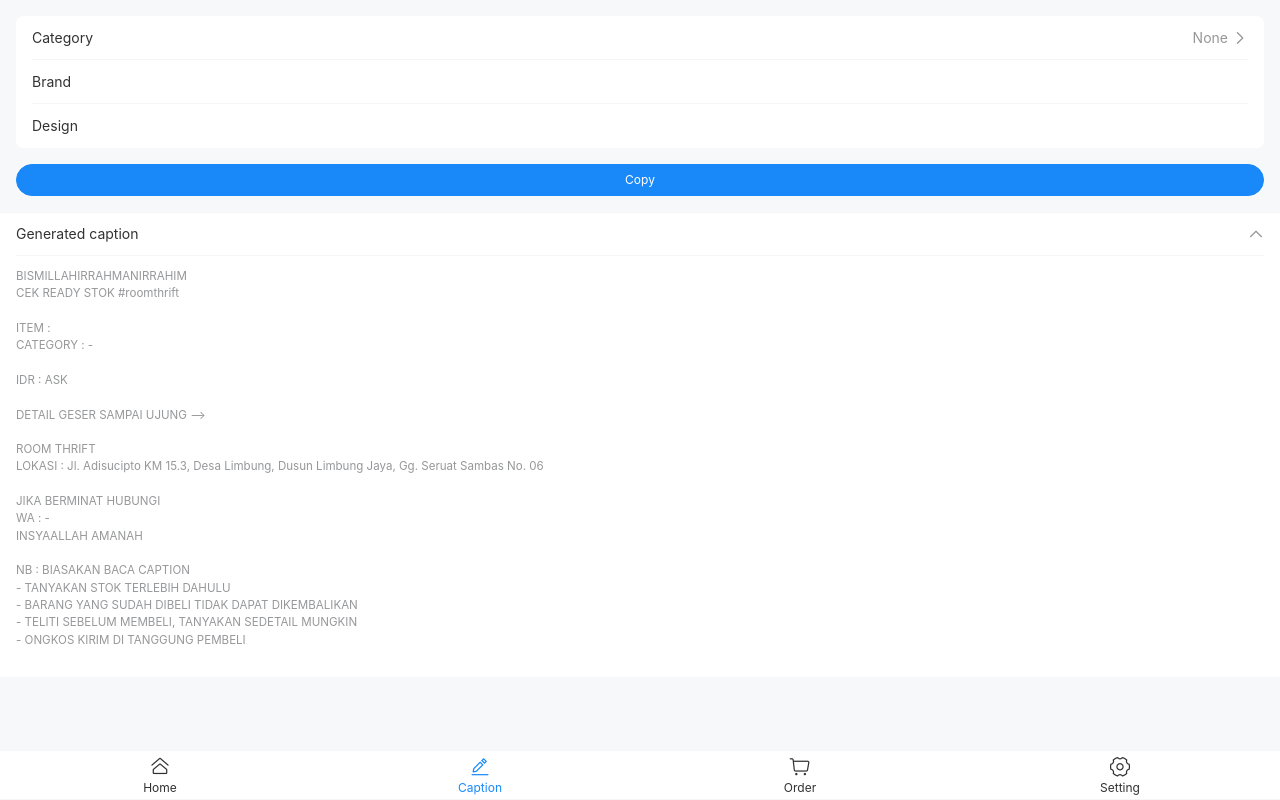
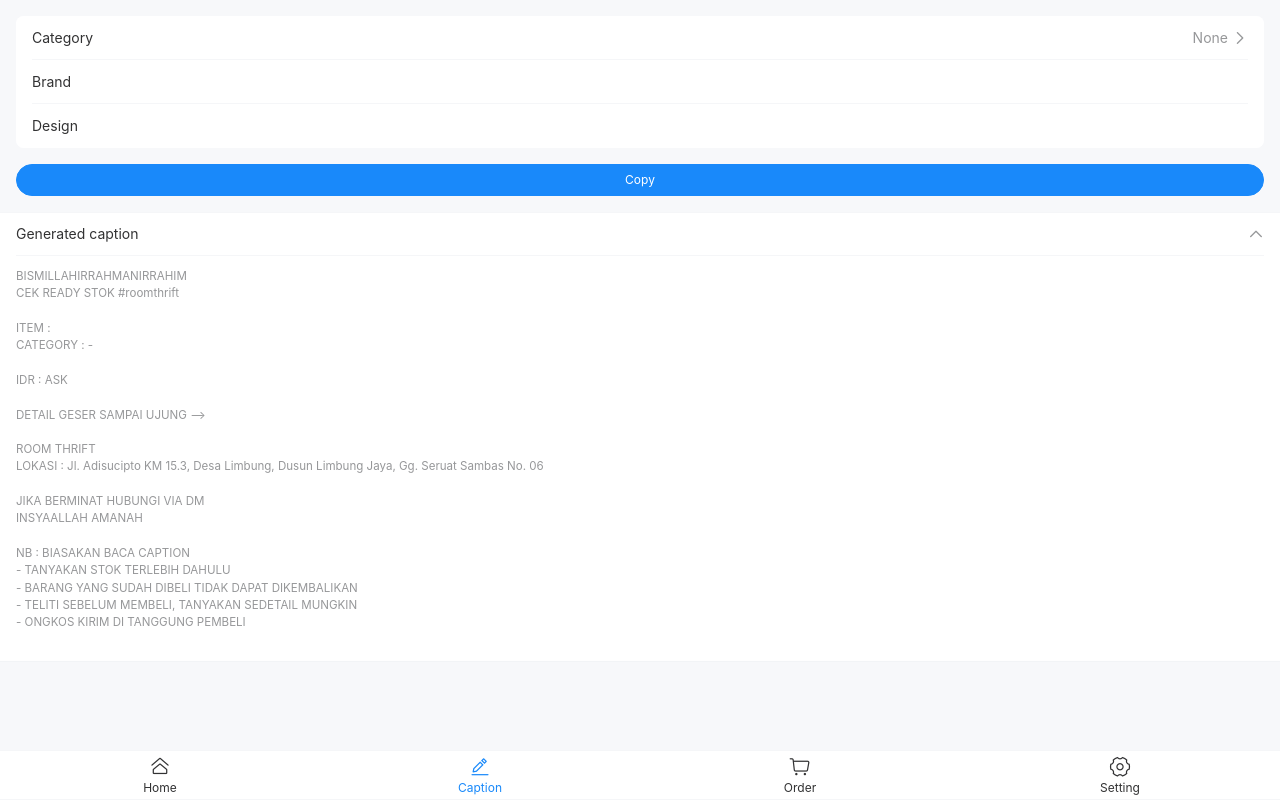
Before and after one commit to cacing69/room-pwa, a Vue app: page /#/1/caption in a window 1280 px wide. Built offline with nearby package versions, Linux system fonts and the light colour scheme; what vue-query would draw is missing.

Commit message:
change edit

```diff
--- a/src/modules/caption/caption.page.vue
+++ b/src/modules/caption/caption.page.vue
@@ -76,8 +76,7 @@ DETAIL GESER SAMPAI UJUNG -->
 ROOM THRIFT
 LOKASI : Jl. Adisucipto KM 15.3, Desa Limbung, Dusun Limbung Jaya, Gg. Seruat Sambas No. 06
 
-JIKA BERMINAT HUBUNGI
-WA : -
+JIKA BERMINAT HUBUNGI VIA DM
 INSYAALLAH AMANAH
 
 NB : BIASAKAN BACA CAPTION
```
